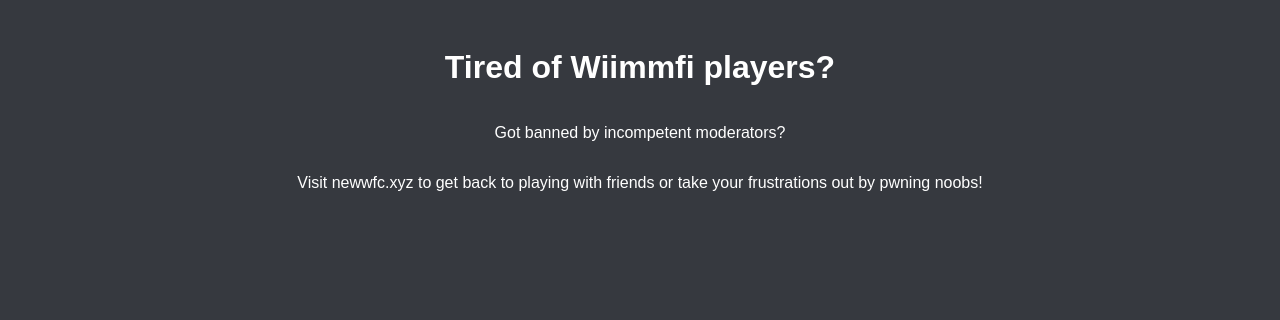
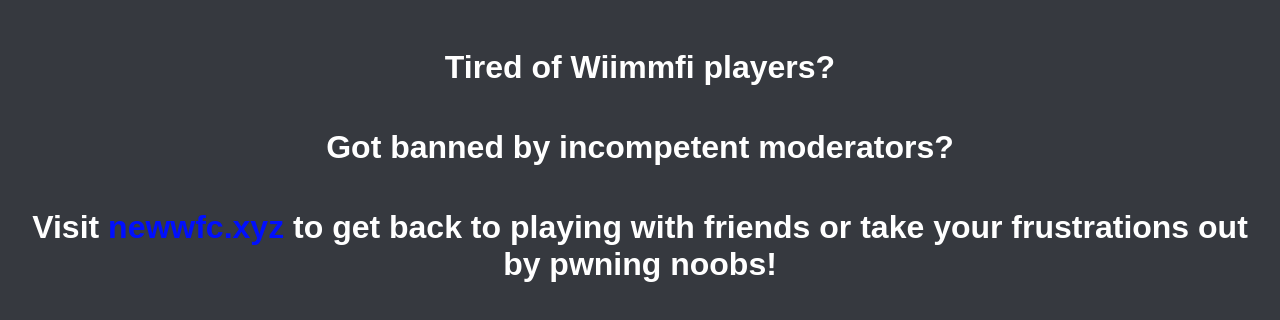
Before and after one commit to Maritoguionyo/wiimmfi.github.io, a plain HTML site: page index.html in a window 1280 px wide. Drawn offline with Linux system fonts and the light colour scheme.

Commit message:
Update index.html

```diff
--- a/index.html
+++ b/index.html
@@ -15,14 +15,14 @@
             padding: 20px;
         }
         a {
-            color: #fff;
+            color: #000fff;
             text-decoration: none;
         }
     </style>
 </head>
 <body>
     <h1>Tired of Wiimmfi players?</h1>
-    <p>Got banned by incompetent moderators?</p>
-    <p>Visit <a href="https://newwfc.xyz">newwfc.xyz</a> to get back to playing with friends or take your frustrations out by pwning noobs!</p>
+    <h1>Got banned by incompetent moderators?</h1>
+    <h1>Visit <a href="https://newwfc.xyz">newwfc.xyz</a> to get back to playing with friends or take your frustrations out by pwning noobs!</h1>
 </body>
 </html>
```
